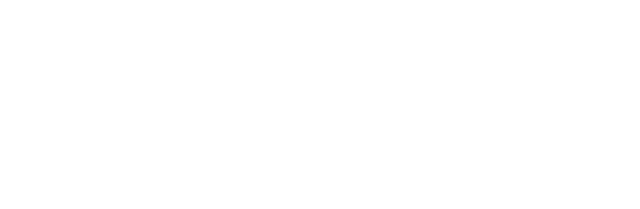
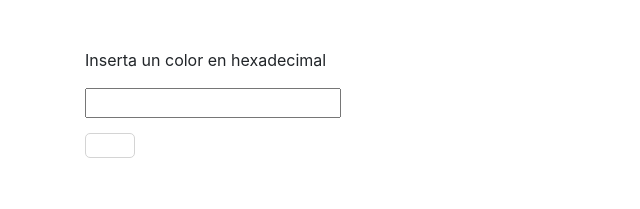
Before and after one commit to tuxdinosaur/tuxhex, a plain HTML site: page index.html in a window 1280 px wide. Shown: the whole page, without its empty margins (0-640 px from the left). Drawn offline with nearby package versions, Linux system fonts and the light colour scheme.

Commit message:
:zap: [UPDATE] Se agregó soporte para colores hexadecimales

```diff
--- a/index.html
+++ b/index.html
@@ -13,7 +13,21 @@
 <body>
 
   <!-- GENERAL CONTAINER -->
-  <div class="container">
+  <div class="container mt-5">
+    <div class="row">
+      <div class="col-12">
+
+        <!-- HEX -->
+        <div class="mb-5">
+          <p>
+            Inserta un color en hexadecimal
+          </p>
+          <input id="input__color-hex" type="text">
+          <div id="div__color-hex" style="margin-top: 15px;height: 25px; width: 50px; border: 1px solid rgb(212, 212, 212); border-radius: 5px;"></div>
+        </div>
+
+      </div>
+    </div>
   </div>
 
   <!-- JS, Popper.js, and jQuery -->
--- a/js/main.js
+++ b/js/main.js
@@ -0,0 +1,11 @@
+// $("#input__color-hex").val()
+
+// HEX
+let inputColorHex = document.getElementById("input__color-hex")
+
+inputColorHex.addEventListener("keyup", (event) => {
+  let inputColorHexValue = event.target.value
+  // document.getElementById("user-p").innerText = inputColorHexValue
+  console.log(inputColorHexValue)
+  document.getElementById("div__color-hex").style.background = inputColorHexValue;
+})
```
